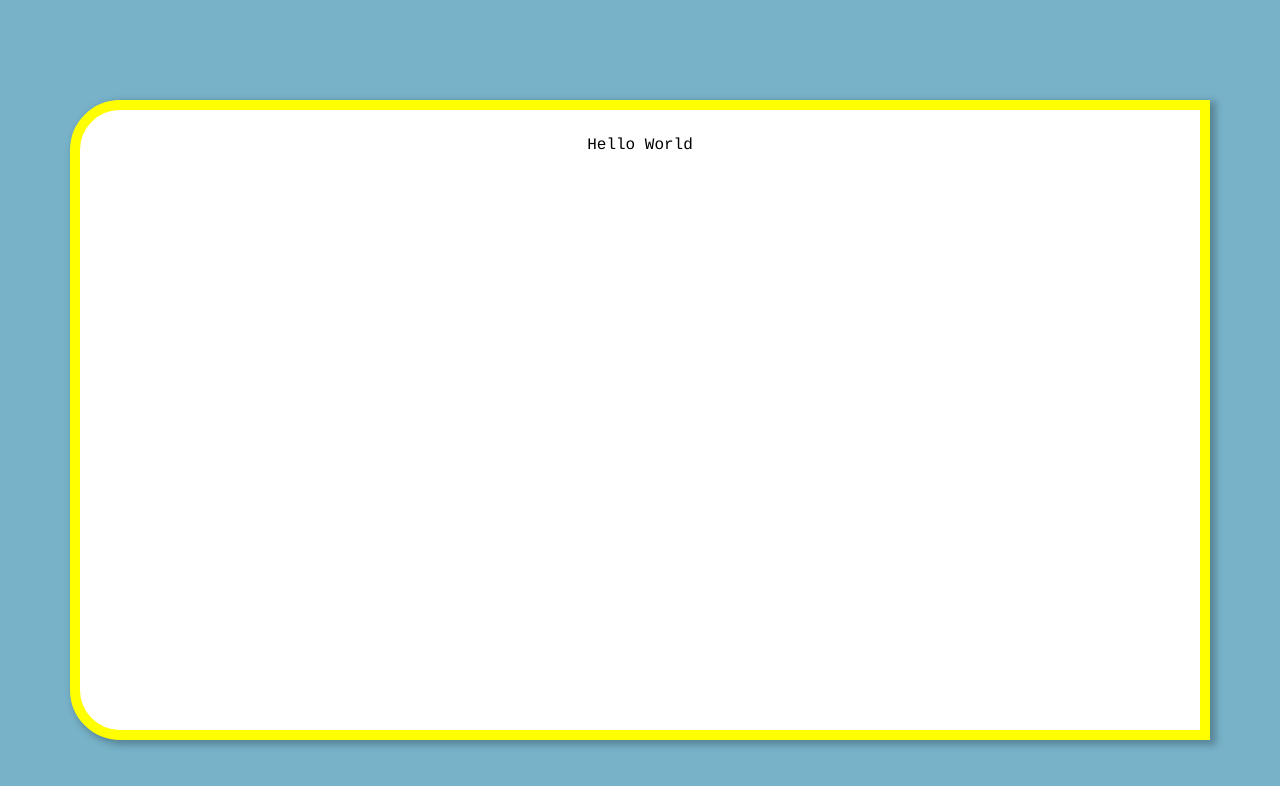
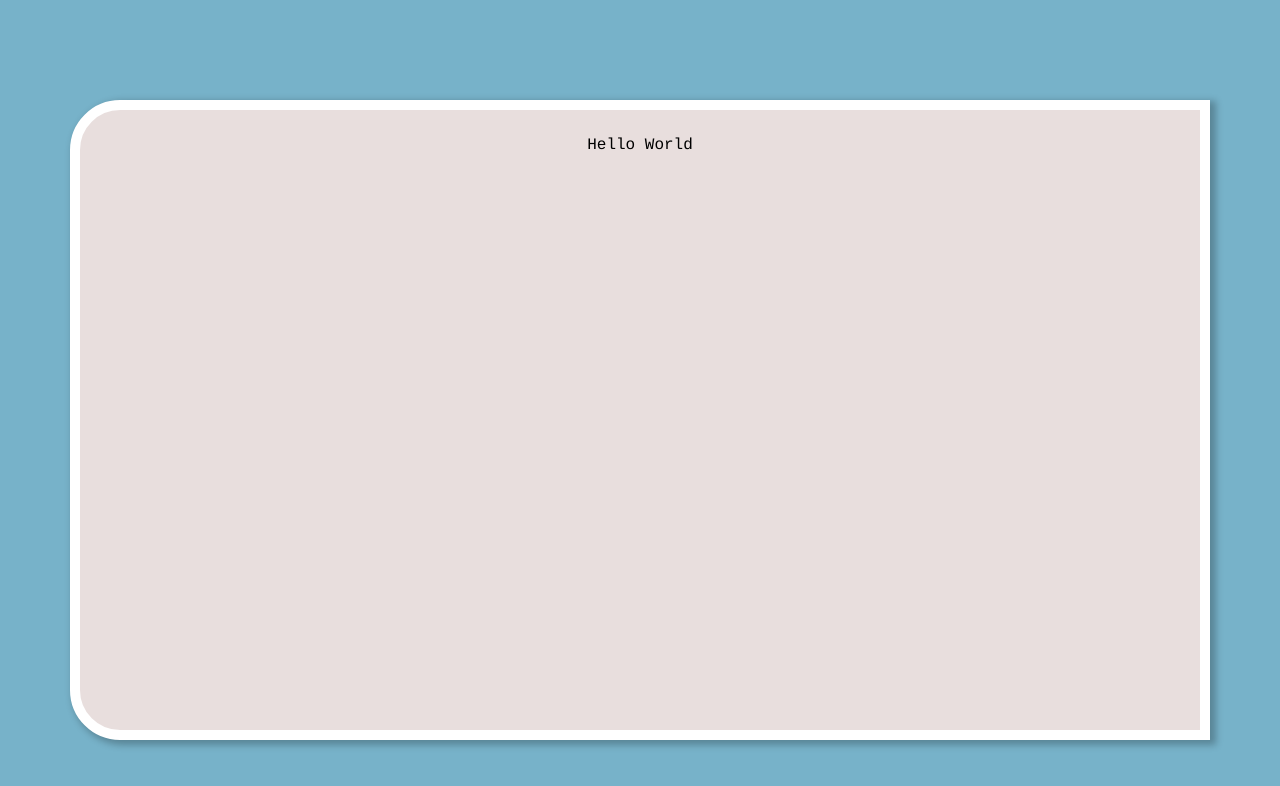
Before and after one commit to miniengineer/mini_reviews_database_api, a React (Create React App) app in the folder client/: page / in a window 1280 px wide. Shown: the top 786 px of the page. Built offline with nearby package versions, Linux system fonts and the light colour scheme.

Commit message:
added loading gif

```diff
--- a/client/public/index.css
+++ b/client/public/index.css
@@ -11,9 +11,9 @@ div#container {
   margin-top: 100px;
   margin-bottom: 150px;
   padding: 10px;
-  background: white;
+  background: #E8DEDD;
   border-radius: 50px 0 0 50px;
-  border: yellow solid 10px;
+  border: white solid 10px;
   box-shadow: 4px 3px 7px 2px #00000040;
   text-align: center;
 }
```
Also changed, not shown: client/src/loading_cat.gif (added).
